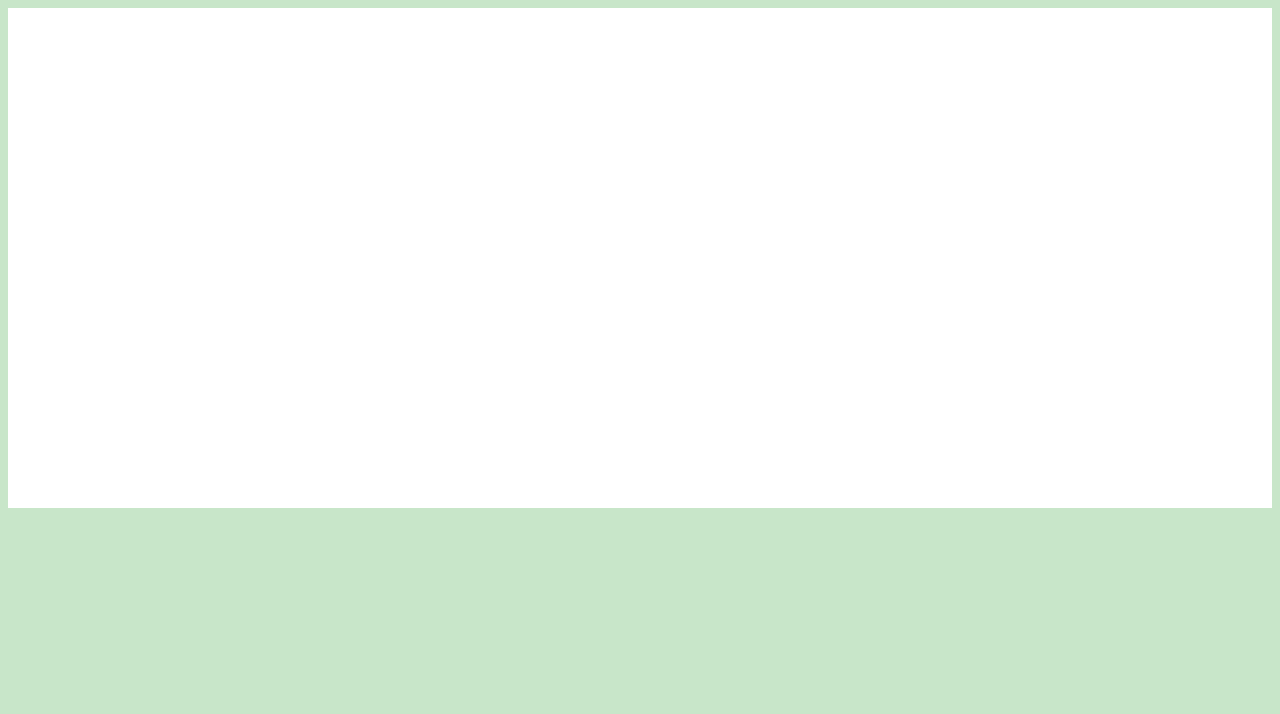
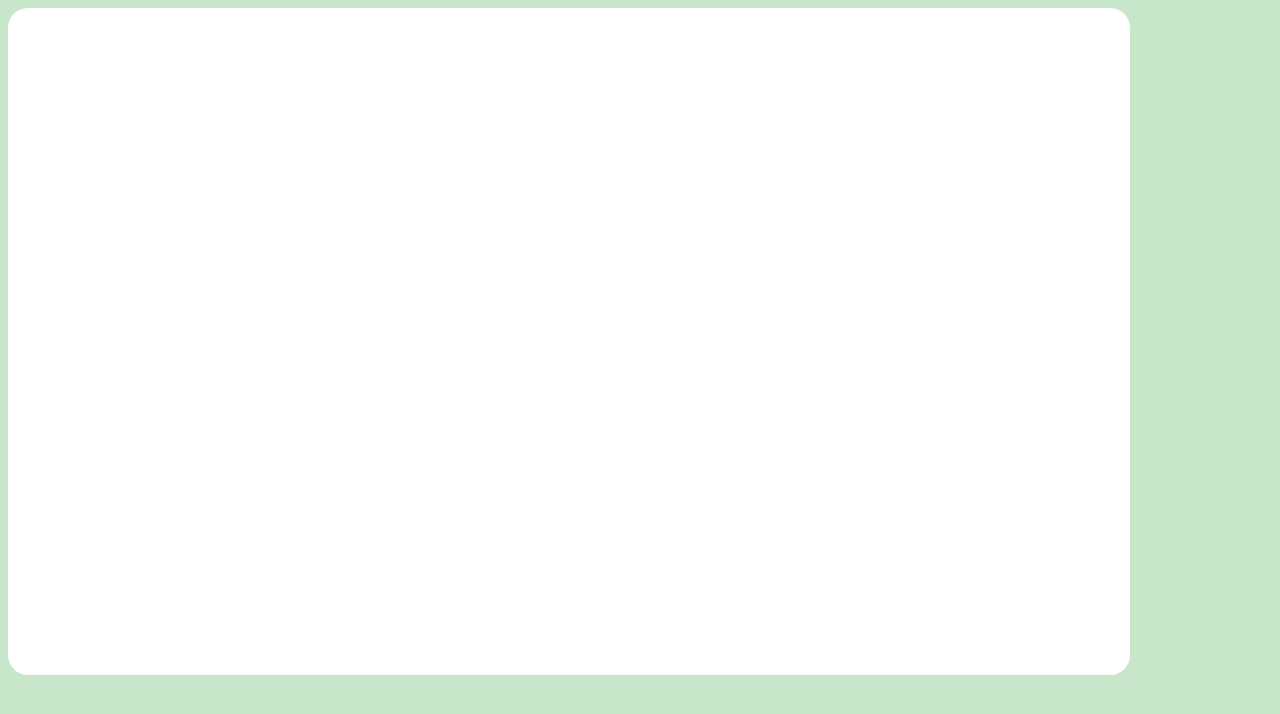
Before and after one commit to JJancis/big-dev-soon-business-card-freerun-x3neai, a plain HTML site: page index.html in a window 1280 px wide. Drawn offline with Linux system fonts and the light colour scheme.

Commit message:
Added style

```diff
--- a/style.css
+++ b/style.css
@@ -2,7 +2,8 @@ body {
     background-color: #C8E6C9;
   }
   .card{
-    width:auto;
-    height: 500px;
+    width:1122px;
+    height: 667px;
     background-color: white;
+    border-radius: 20px;
   }
```
